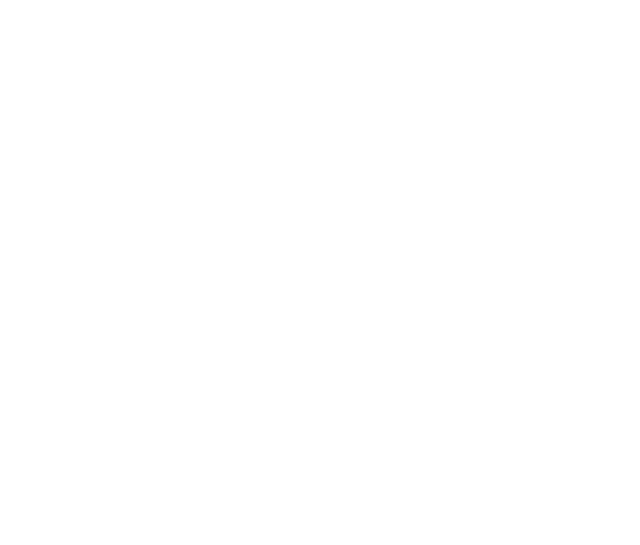
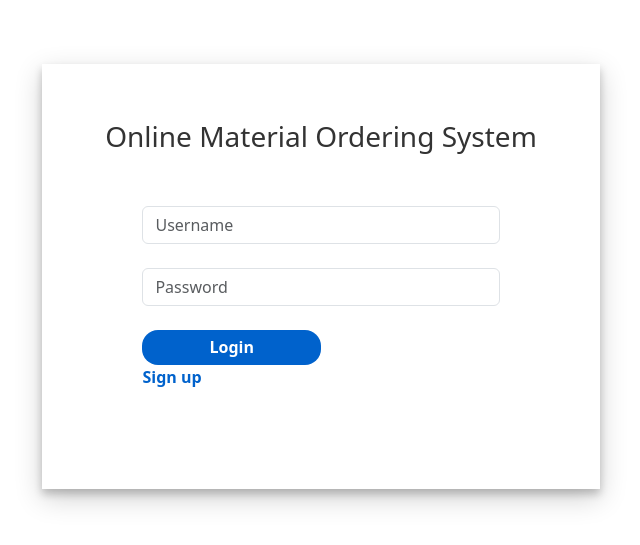
Before and after one commit to theerapatDE/simple-online-ordering-system, a PHP site: page /login.php in a window 1280 px wide. Before the commit the part shown is empty. Shown: the top 545 px of the page, without its empty margins (319-959 px from the left). Run offline with PHP 8.4, Linux system fonts and the light colour scheme.

Commit message:
create login form and its style

```diff
--- /dev/null
+++ b/login.css
@@ -0,0 +1,35 @@
+.login-container{
+    margin-top: 5%;
+    margin-bottom: 5%;
+}
+.login-form-1{
+    margin: auto;
+    width: 50%;
+    padding: 5%;
+    box-shadow: 0 5px 8px 0 rgba(0, 0, 0, 0.2), 0 9px 26px 0 rgba(0, 0, 0, 0.19);
+}
+.login-form-1 h3{
+    text-align: center;
+    color: #333;
+}
+.login-container form{
+    padding: 10%;
+}
+.btnSubmit
+{
+    width: 50%;
+    border-radius: 1rem;
+    padding: 1.5%;
+    border: none;
+    cursor: pointer;
+}
+.login-form-1 .btnSubmit{
+    font-weight: 600;
+    color: #fff;
+    background-color: #0062cc;
+}
+.login-form-1 .SignUp{
+    color: #0062cc;
+    font-weight: 600;
+    text-decoration: none;
+}
--- a/login.php
+++ b/login.php
@@ -1,15 +1,32 @@
-<?php
-session_start();
-?>
 <!doctype html>
 <html lang="en">
     <head>
         <meta charset="utf-8">
         <meta name="viewport" content="width=device-width, initial-scale=1">
-    <title>Login</title>
+        <title>Bootstrap demo</title>
         <link href="https://cdn.jsdelivr.net/npm/bootstrap@5.3.2/dist/css/bootstrap.min.css" rel="stylesheet" integrity="sha384-T3c6CoIi6uLrA9TneNEoa7RxnatzjcDSCmG1MXxSR1GAsXEV/Dwwykc2MPK8M2HN" crossorigin="anonymous">
+        <link rel="stylesheet" href="login.css">
     </head>
     <body>
+        <div class="container login-container">
+            <div class="login-form-1">
+                <h3>Online Material Ordering System</h3>
+                <form action="" method="POST">
+                    <div class="form-group">
+                        <input type="text" class="form-control" placeholder="Username"><br>
+                    </div>
+                    <div class="form-group">
+                        <input type="password" class="form-control" placeholder="Password"><br>
+                    </div>
+                    <div class="form-group">
+                        <input type="submit" class="btnSubmit" value="Login">
+                    </div>
+                    <div class="form-group">
+                        <a href="#" class="SignUp">Sign up</a>
+                    </div>
+                </form>
+            </div>
+        </div>
         <script src="https://cdn.jsdelivr.net/npm/bootstrap@5.3.2/dist/js/bootstrap.bundle.min.js" integrity="sha384-C6RzsynM9kWDrMNeT87bh95OGNyZPhcTNXj1NW7RuBCsyN/o0jlpcV8Qyq46cDfL" crossorigin="anonymous"></script>
     </body>
 </html>
```
Lines whose indentation alone changed are shown as unchanged.
